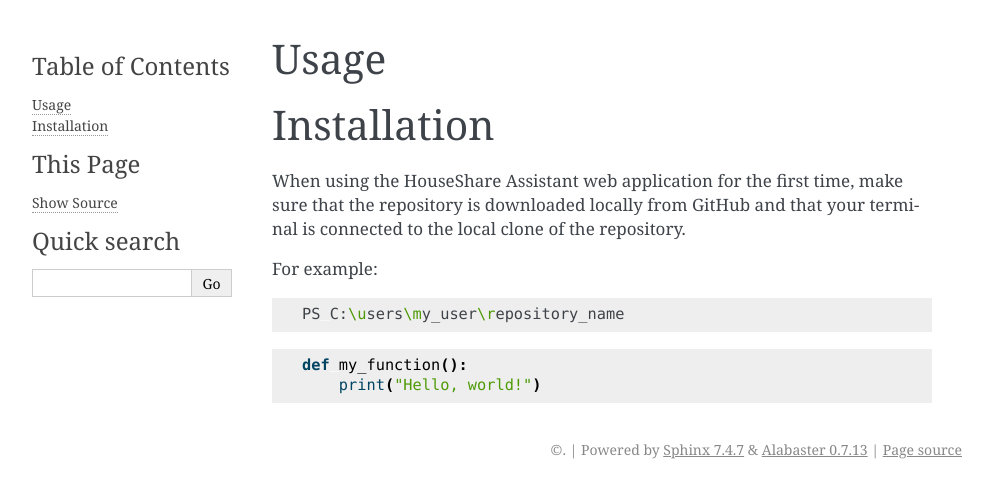
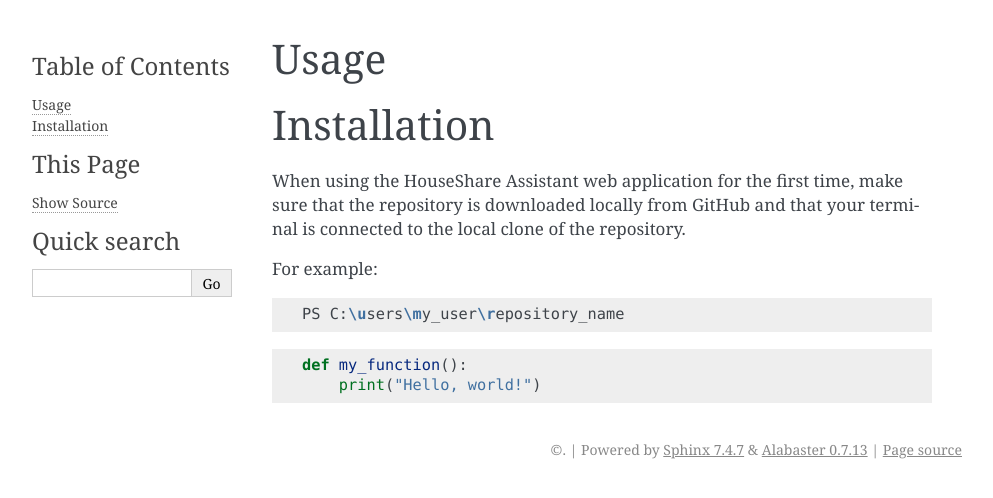
Before and after one commit to up2194063/SETAP-Owen-and-Billy, a Sphinx documentation site: the page built from docs/usage.rst, in a window 1280 px wide. Shown: the top 498 px of the page, without its empty margins (148-1141 px from the left). Built offline with Sphinx 7.4.7, drawn with Linux system fonts in a browser that asks for light colours.

Commit message:
Update conf.py

```diff
--- a/docs/conf.py
+++ b/docs/conf.py
@@ -1,4 +1,5 @@
 project = 'HouseShare Assistant'
+pygments_style = 'sphinx'
 
 extensions = [
     'sphinx.ext.duration',
```
